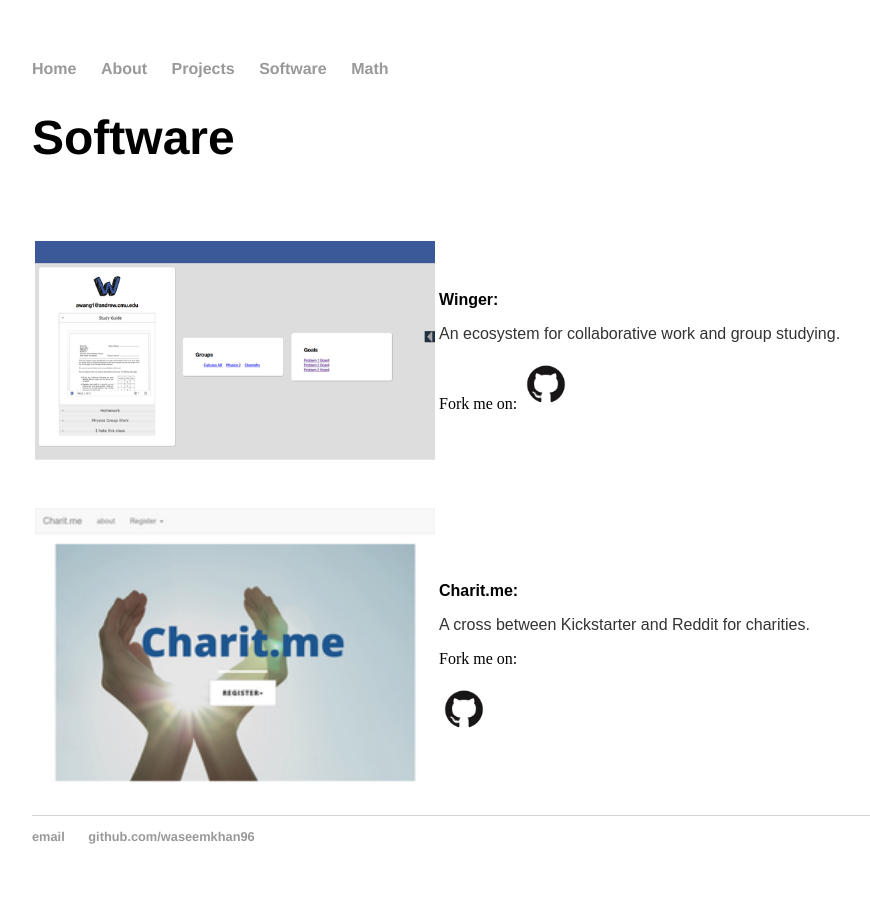
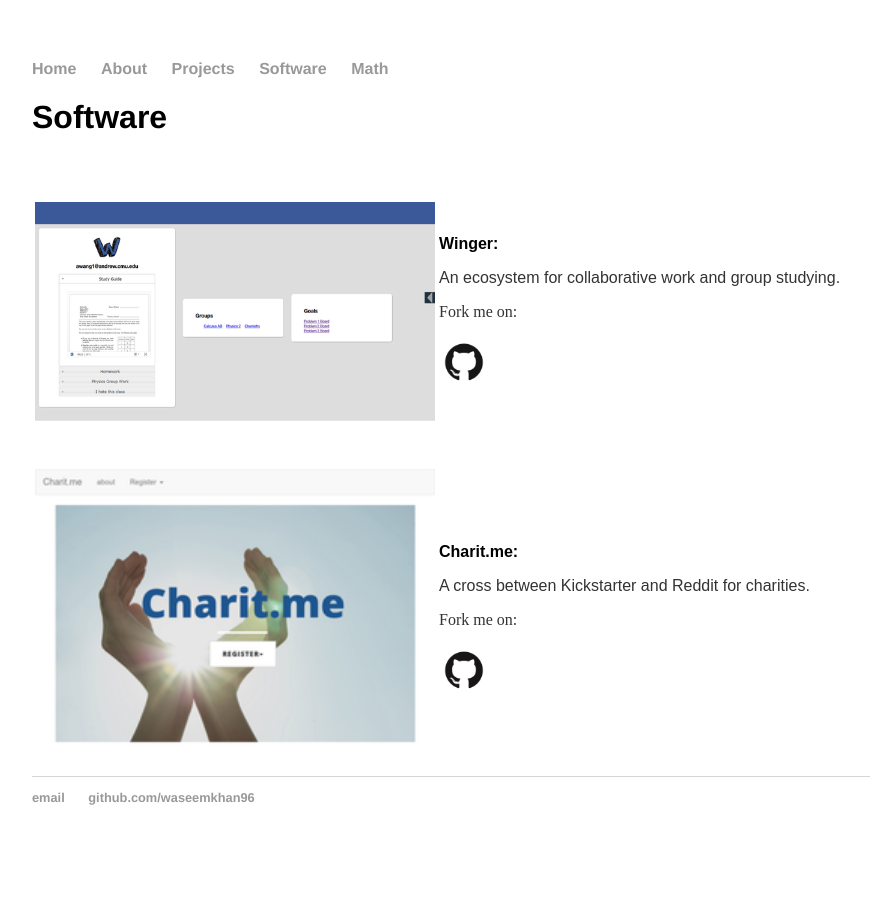
Before and after one commit to wasdkhan/wasdkhan.github.io, a Jekyll site: the page built from software/index.html, in a window 1280 px wide. Shown: the whole page, without its empty margins (160-1030 px from the left). Built offline with Jekyll 4.4.1, drawn with Linux system fonts in a browser that asks for light colours.

Commit message:
add stuff

```diff
--- a/css/main.css
+++ b/css/main.css
@@ -20,7 +20,7 @@
     text-decoration: underline;
 }
 h1 {
-    font-size: 3em;
+    font-size: 2em;
     font-family:'Helvetica', 'Arial', 'Sans-Serif';
 }
 p {
--- a/math/index.html
+++ b/math/index.html
@@ -1,6 +1,6 @@
 ---
 layout: default
-title: Projects
+title: Math
 ---
 <div class="math">
   <h1>Math</h1>
--- a/software/index.html
+++ b/software/index.html
@@ -12,7 +12,7 @@
         </div></td>
         <td><div style="width:500px;float:left;font-family:Arial">
         <strong>Winger: </strong> <p>An ecosystem for collaborative work and group studying.</p></div>
-        <div>Fork me on: <a href="https://github.com/avarun42/Winger">
+        <div><p>Fork me on:</p> <a href="https://github.com/avarun42/Winger">
           <img class="icon" src="img/github.png"> </a>
         </div></td>
       </tr>
@@ -23,7 +23,7 @@
         </div></td>
   			<td><div style="width:500px;float:left;font-family:Arial">
   			<strong>Charit.me:	</strong> <p>A cross between Kickstarter and Reddit for charities.</p></div>
-        <div>Fork me on: </p><a href="https://github.com/waseemkhan96/charitme">
+        <div><p>Fork me on:</p> <a href="https://github.com/waseemkhan96/charitme">
           <img class="icon" src="img/github.png"> </a>
   			</div></td>
   		</tr>
```
Also changed, not shown: other parts of software/index.html (+1 -1 lines).
